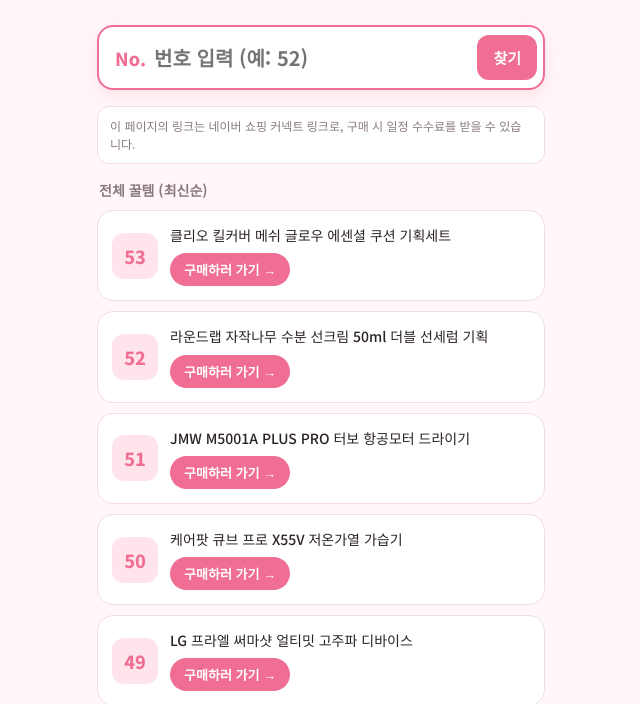
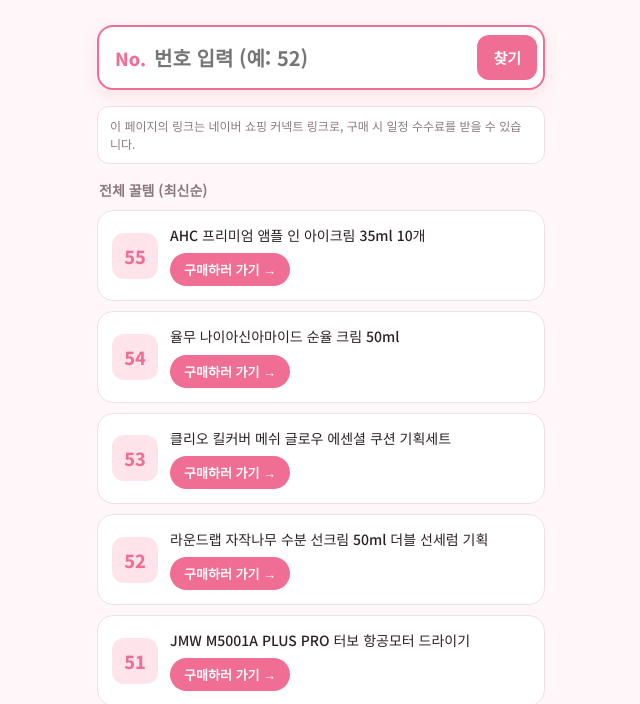
Before and after one commit to bumsu3873-hub/ggulitemlog, a plain HTML site: page index.html in a window 1280 px wide. Shown: the part 131-835 px from the top of the page, without its empty margins (319-959 px from the left). Drawn offline with Linux system fonts and the light colour scheme.

Commit message:
상품 추가: 율무 나이아신아마이드 순율 크림, AHC 프리미엄 앰플 인 아이크림
Co-Authored-By: Claude Opus 5.5 <noreply@anthropic.com>

```diff
--- a/index.html
+++ b/index.html
@@ -130,7 +130,9 @@ const items = [
   ["케어팟 큐브 프로 X55V 저온가열 가습기", "https://naver.me/51uUyyMe"],
   ["JMW M5001A PLUS PRO 터보 항공모터 드라이기", "https://naver.me/GvWP1aHB"],
   ["라운드랩 자작나무 수분 선크림 50ml 더블 선세럼 기획", "https://naver.me/F6QGCme0"],
-  ["클리오 킬커버 메쉬 글로우 에센셜 쿠션 기획세트", "https://naver.me/FTdxAnmk"]
+  ["클리오 킬커버 메쉬 글로우 에센셜 쿠션 기획세트", "https://naver.me/FTdxAnmk"],
+  ["율무 나이아신아마이드 순율 크림 50ml", "https://naver.me/54KiiZF9"],
+  ["AHC 프리미엄 앰플 인 아이크림 35ml 10개", "https://naver.me/FSvYYygQ"]
 ];
 
 const card = (n, [name, url]) => `
```
